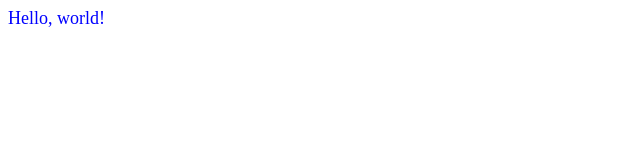
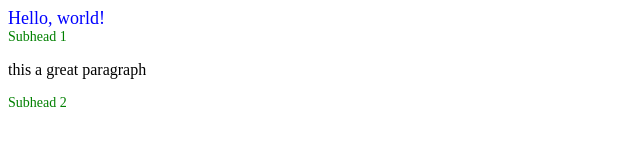
Before and after one commit to ekpharris-umd/jour-352-fall-2026, a plain HTML site: page css2-class-exercise/index.html in a window 1280 px wide. Shown: the whole page, without its empty margins (0-640 px from the left). Drawn offline with Linux system fonts and the light colour scheme.

Commit message:
defined subheadline

```diff
--- a/css2-class-exercise/index.html
+++ b/css2-class-exercise/index.html
@@ -10,5 +10,16 @@
     <div id="headline">
         Hello, world!
     </div>
+
+    <div class="subhead">
+        Subhead 1
+    </div>
+
+    <p> this a great paragraph</p>
+
+    <div class="subhead">
+        Subhead 2
+    </div>
+
 </body>
 </html>
--- a/css2-class-exercise/style.css
+++ b/css2-class-exercise/style.css
@@ -2,3 +2,8 @@
     font-size: 18px;
     color: blue;
 }
+
+.subhead{
+    font-size: 14px;
+    color: green;
+}
```
